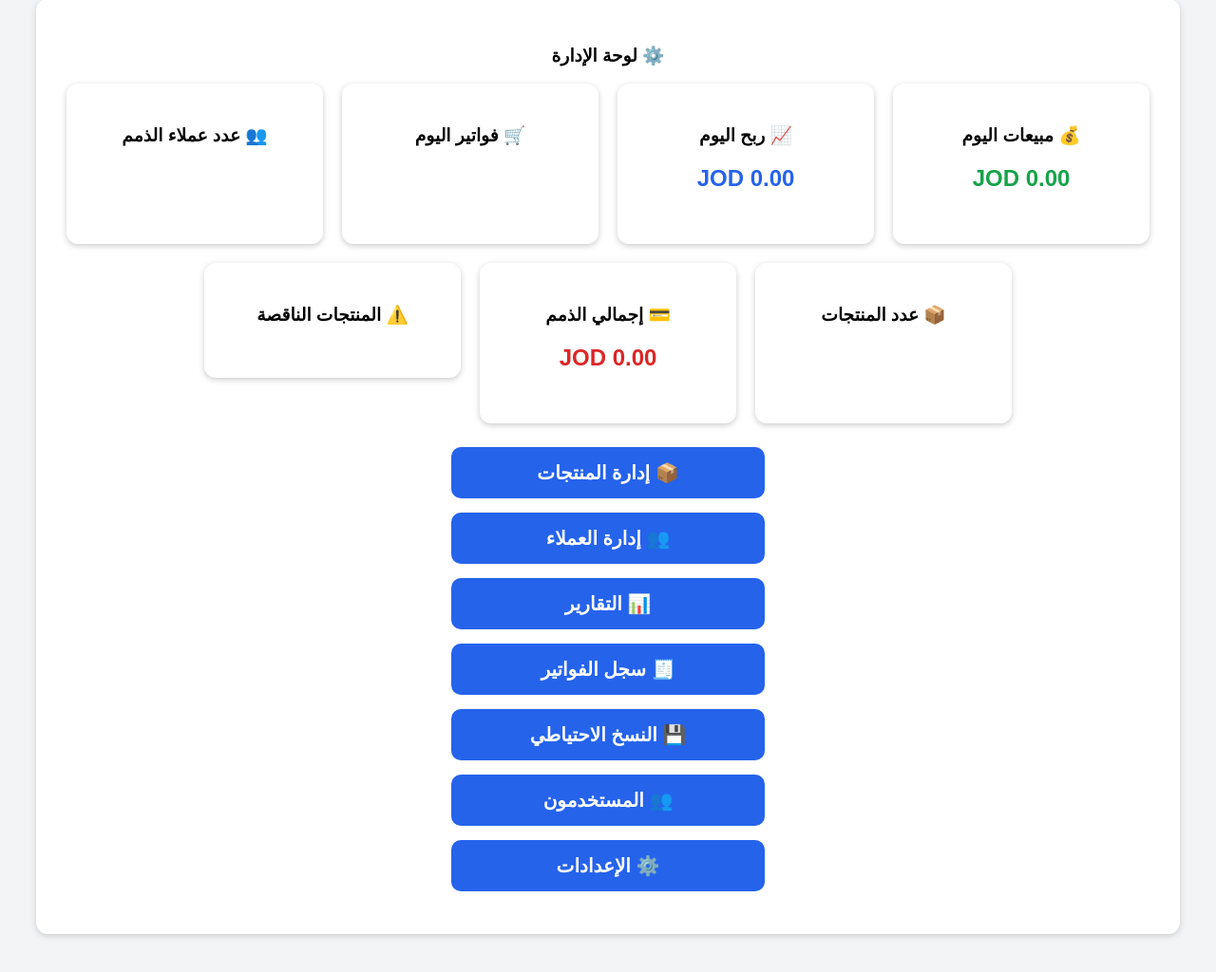
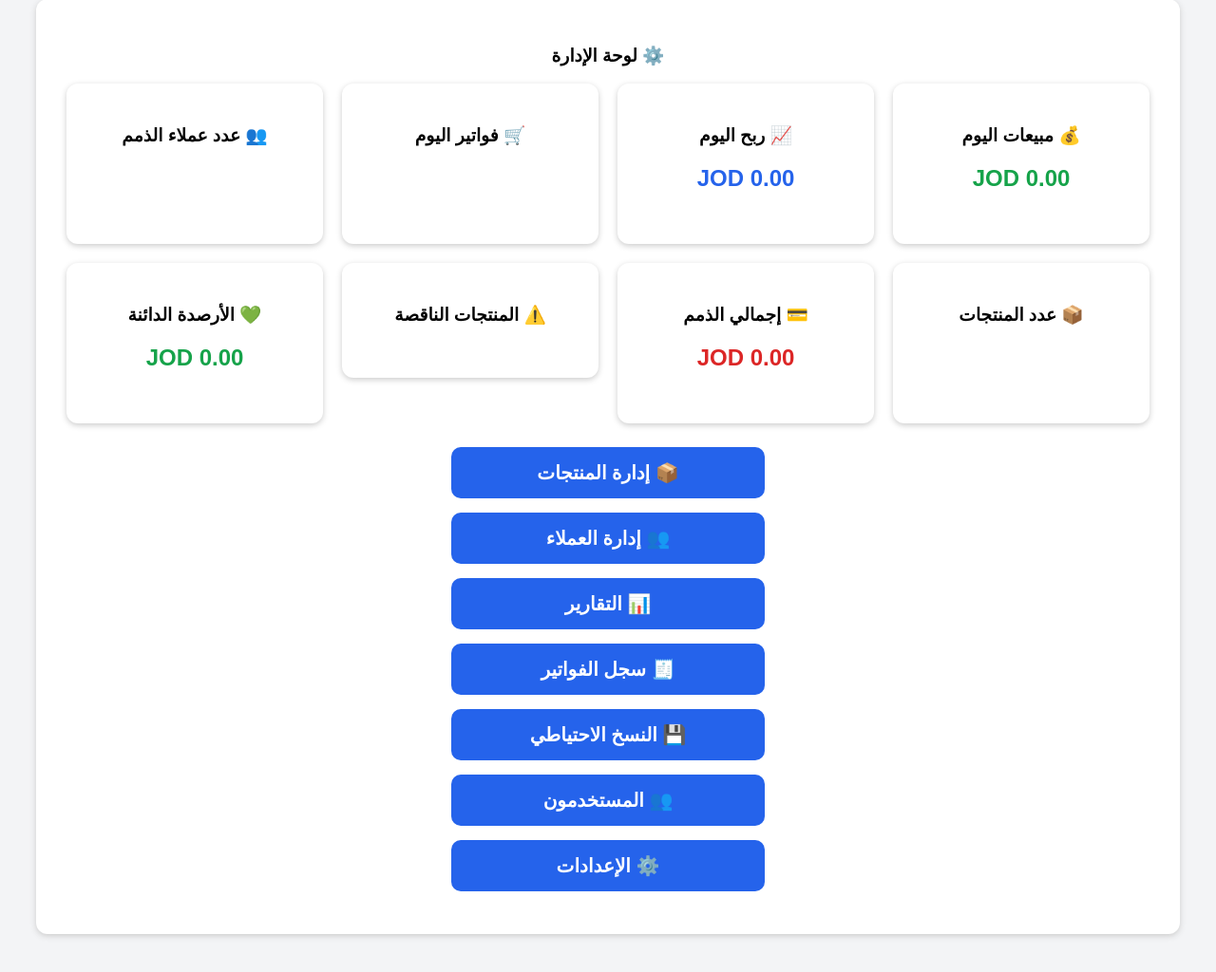
Before and after one commit to bkawash-ops/grecory_web, a Flask app: template templates/index.html in a window 1280 px wide. Shown: the part 117-1141 px from the top of the page at 95% size. Run offline with Flask 3, Linux system fonts and the light colour scheme; the template is opened without the code that fills it, so the values that code supplies are empty; some libraries are stand-ins or nearby versions.

Commit message:
Update index.html

```diff
--- a/templates/index.html
+++ b/templates/index.html
@@ -369,6 +369,24 @@ text-align:center;
 </div>
 
 </a>
+<div style="
+background:white;
+padding:25px;
+border-radius:12px;
+box-shadow:0 2px 6px #ccc;
+width:220px;
+text-align:center;
+">
+
+<h3>
+💚 الأرصدة الدائنة
+</h3>
+
+<h2 style="color:#16a34a;">
+{{ "%.2f"|format(total_credit) }} JOD
+</h2>
+
+</div>
 </div>
 {% if low_stock_count > 0 %}
 
```
